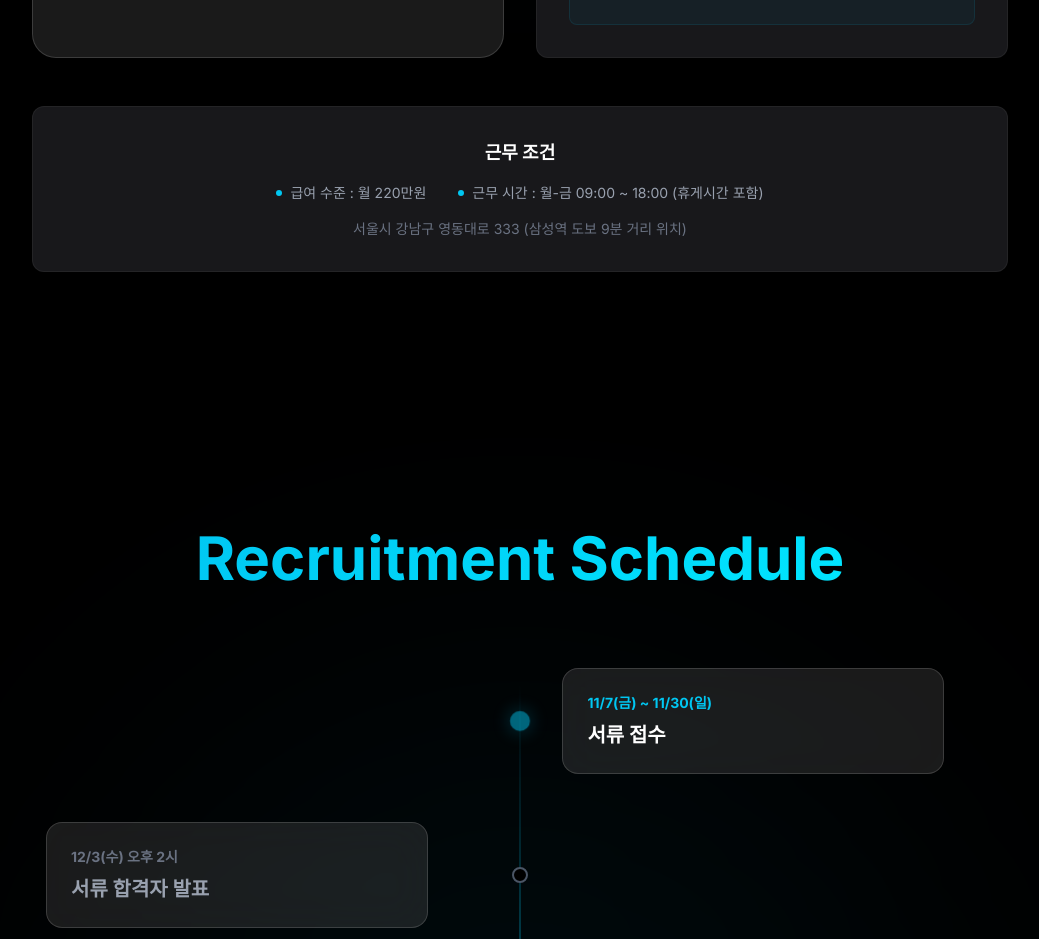
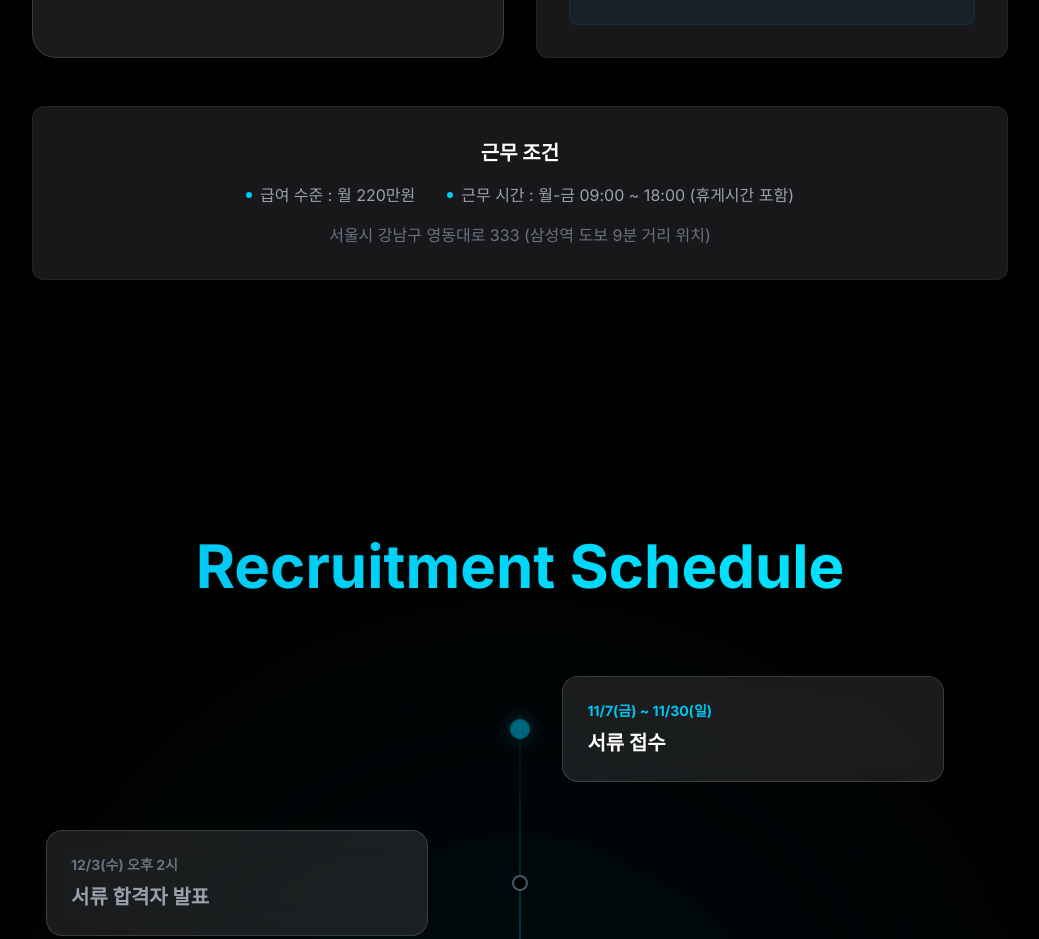
Before and after one commit to imby-Lalasweet/lalasweet-v2, a Next.js app: page / in a window 1280 px wide. Shown: the part 4680-5619 px from the top of the page, without its empty margins (120-1159 px from the left). Built offline with nearby package versions, Linux system fonts and the light colour scheme.

Commit message:
Update JobDescription: increase font size of Working Conditions

```diff
--- a/app/components/JobDescription.tsx
+++ b/app/components/JobDescription.tsx
@@ -120,8 +120,8 @@ export default function JobDescription() {
 
                 {/* Working Conditions */}
                 <div className="mt-12 bg-zinc-900 p-8 rounded-xl text-center border border-white/5">
-                    <h4 className="text-white font-bold mb-4 text-lg">근무 조건</h4>
-                    <div className="flex flex-col md:flex-row justify-center gap-4 md:gap-8 text-gray-400 text-sm">
+                    <h4 className="text-white font-bold mb-4 text-xl">근무 조건</h4>
+                    <div className="flex flex-col md:flex-row justify-center gap-4 md:gap-8 text-gray-400 text-base">
                         <span className="flex items-center justify-center gap-2">
                             <span className="w-1.5 h-1.5 bg-neon-blue rounded-full" />
                             급여 수준 : 월 220만원
@@ -131,7 +131,7 @@ export default function JobDescription() {
                             근무 시간 : 월-금 09:00 ~ 18:00 (휴게시간 포함)
                         </span>
                     </div>
-                    <p className="text-gray-500 text-sm mt-4">
+                    <p className="text-gray-500 text-base mt-4">
                         서울시 강남구 영동대로 333 (삼성역 도보 9분 거리 위치)
                     </p>
                 </div>
```
